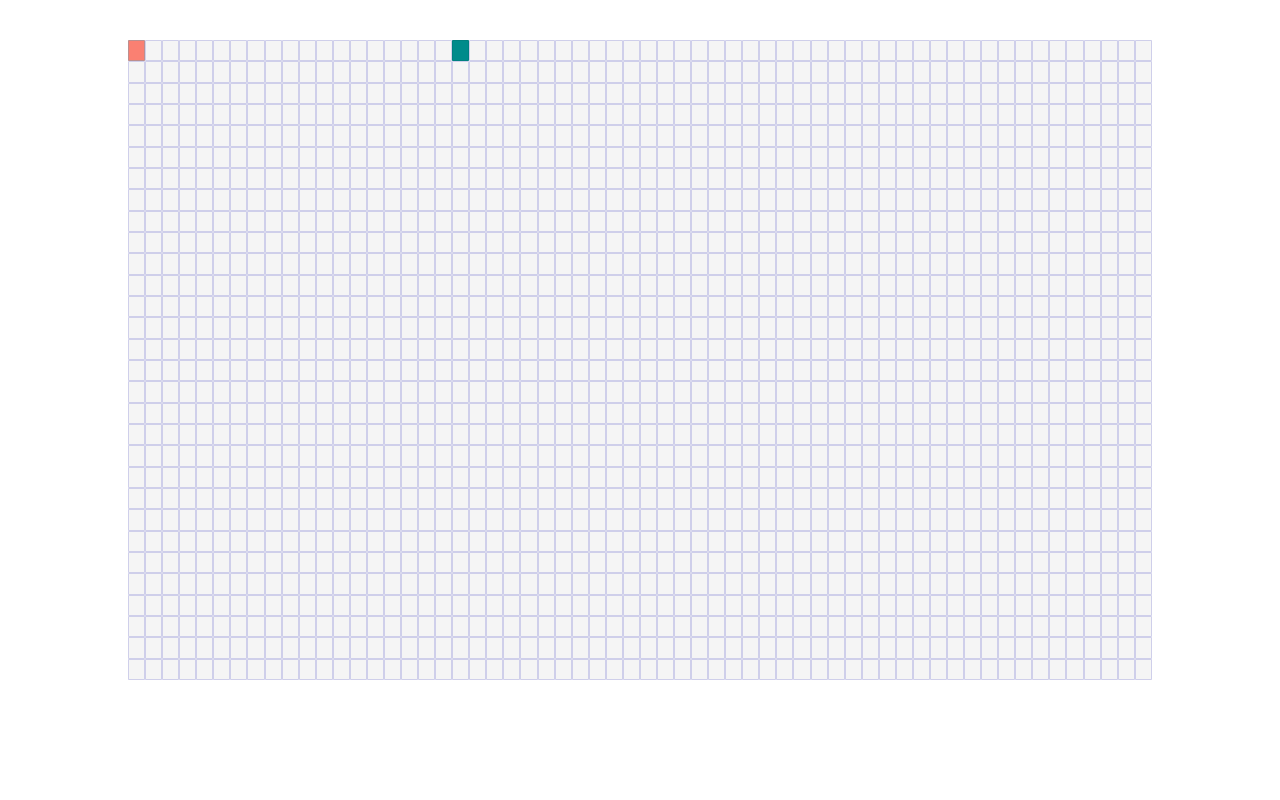
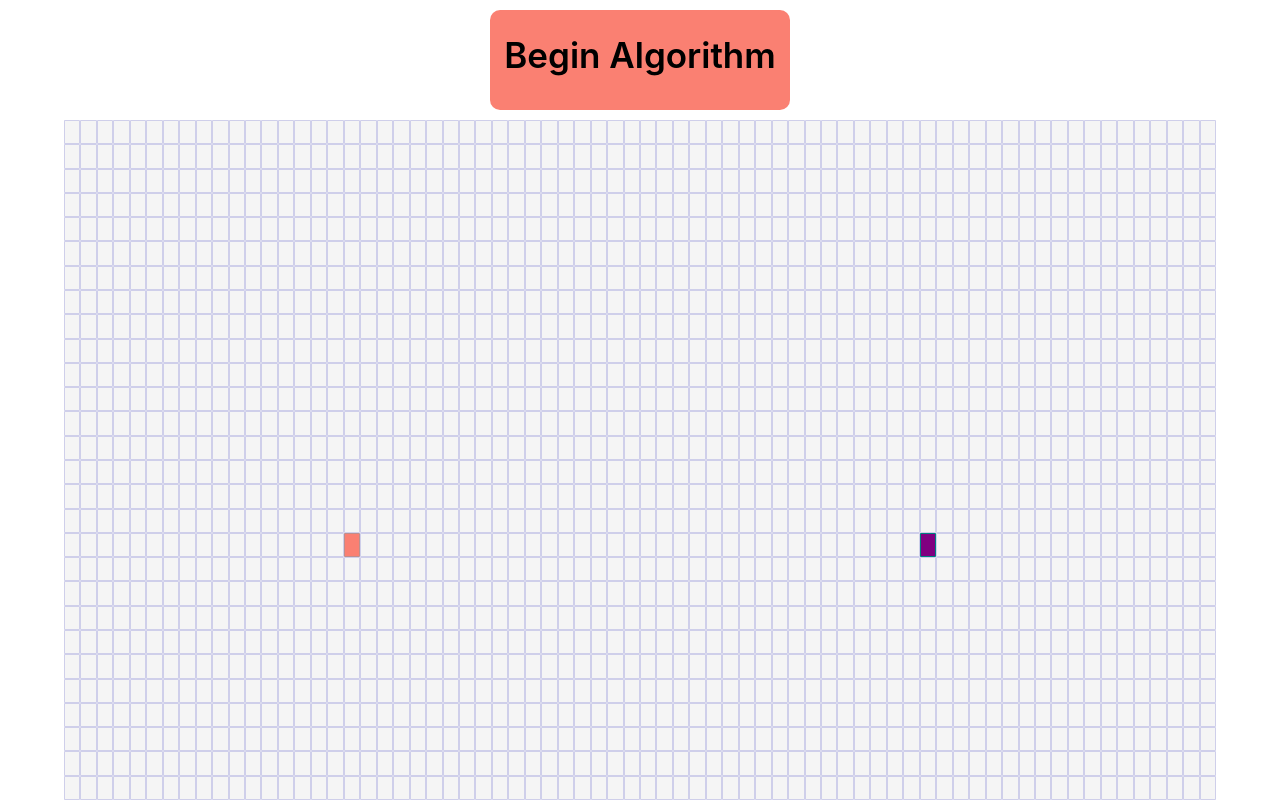
Before and after one commit to danieljaeim/AlGoggles, a React (Create React App) app: page / in a window 1280 px wide. Shown: the top 800 px of the page. Built offline with nearby package versions, Linux system fonts and the light colour scheme.

Commit message:
animation cascades properly, and implemented djikstra's fully

```diff
--- a/package.json
+++ b/package.json
@@ -8,7 +8,8 @@
     "@testing-library/user-event": "^7.2.1",
     "react": "^16.14.0",
     "react-dom": "^16.14.0",
-    "react-scripts": "3.4.3"
+    "react-scripts": "3.4.3",
+    "styled-components": "^5.2.0"
   },
   "scripts": {
     "start": "set PORT=3002 && react-scripts start",
--- a/public/index.html
+++ b/public/index.html
@@ -9,7 +9,7 @@
       name="description"
       content="Web site created using create-react-app"
     />
-    <link rel="apple-touch-icon" href="%PUBLIC_URL%/logo192.png" />
+    <!-- <link rel="apple-touch-icon" href="%PUBLIC_URL%/logo192.png" /> -->
     <!--
       manifest.json provides metadata used when your web app is installed on a
       user's mobile device or desktop. See https://developers.google.com/web/fundamentals/web-app-manifest/
--- a/src/Components/App.js
+++ b/src/Components/App.js
@@ -1,10 +1,17 @@
 import React from 'react';
 import Arena from '../Components/Arena';
+import Header from '../Components/Header';
 
-const width = 60; //make this 2x height
-const height = 30;
-const START_TILE = { x: 0, y: 0 };
-const END_TILE = { x: 19, y: 0 };
+import { calcDistance } from '../data/Algorithms';
+
+import PriorityQueue from '../data/PriorityQueue';
+
+// import algorithms from '../data/Algorithms';
+
+const width = 70; //make this 2x height
+const height = 35;
+const START_TILE = { x: Math.floor(width / 4), y: Math.floor(height / 2) };
+const END_TILE = { x: Math.floor(width * 3 / 4 ), y: Math.floor(height / 2) };
 
 class App extends React.Component {
 
@@ -14,7 +21,11 @@ class App extends React.Component {
     startTile: undefined,
     endTile: undefined,
     movingStart: false,
-    movingEnd: false
+    movingEnd: false,
+    currentAlgorithm: 'DIJKSTRAS', // add an early termination version and a populate weights version
+    startedAlgorithm: false,
+    foundEnd: false,
+    endStartDistance: Infinity
   };
 
   componentDidMount = () => {
@@ -25,19 +36,29 @@ class App extends React.Component {
 
     for (let i = 0; i < dataArr.length; i++) {
       for (let j = 0; j < dataArr[i].length; j++) {
+
+        let curTile = new Tile("REG", j, i);
+
         if (i === START_TILE.y && j === START_TILE.x) {
-          dataArr[i][j] = new Tile("START", j, i);
-          startTile = dataArr[i][j];
-          continue;
+          curTile.type = "START";
+          startTile = curTile;
         }
+
         if (i === END_TILE.y && j === END_TILE.x) {
-          dataArr[i][j] = new Tile("END", j, i);
-          endTile = dataArr[i][j];
-          continue;
+          curTile.type = "END";
+          endTile = curTile;
         }
-        dataArr[i][j] = new Tile("REG", j, i);
+
+        dataArr[i][j] = curTile;
       }
     }
+
+    dataArr.forEach((arr, y) => arr.forEach((tile, x) => {
+      if (y > 0) tile.adjacent.push(dataArr[y - 1][x]);
+      if (x < width - 1) tile.adjacent.push(dataArr[y][x + 1]);
+      if (y < height - 1) tile.adjacent.push(dataArr[y + 1][x]);
+      if (x > 0) tile.adjacent.push(dataArr[y][x - 1]);
+    }))
 
     this.setState({
       arenaArr: dataArr,
@@ -50,29 +71,28 @@ class App extends React.Component {
   updateArenaTile = (x, y, type) => {
     let { arenaArr, mouseDown, movingStart, movingEnd, startTile, endTile } = this.state;
     if (!mouseDown || movingStart || movingEnd) return;
-    console.log('calling update arena')
     if ((x === startTile.x && y === startTile.y) || (x === endTile.x && y === endTile.y)) return;
 
-    // let arenaCpy = [...arenaArr];
-    arenaArr[y][x].type = arenaArr[y][x] === "WALL" ? "" : "WALL";
+    arenaArr[y][x].lit = false;
+    arenaArr[y][x].visited = false;
+    arenaArr[y][x].type = arenaArr[y][x].type === "WALL" ? "REG" : "WALL";
     this.setState({ arenaArr: arenaArr });
   }
 
   updateSpecial = (x, y, type) => {
-    console.log('calling updatespecial')
     if (type === "REG") {
       if (this.state.movingStart === true) {
-        let { arenaArr, startTile } = this.state;
+        let { arenaArr, startTile, endTile } = this.state;
         arenaArr[startTile.y][startTile.x].type = "REG";
         arenaArr[y][x].type = "START";
-        this.setState({ startTile: arenaArr[y][x], movingStart: false });
+        this.setState({ startTile: arenaArr[y][x], movingStart: false, endStartDistance: calcDistance(x, endTile.x, y, endTile.y) });
         return;
       }
       if (this.state.movingEnd === true) {
-        let { arenaArr, endTile } = this.state;
+        let { arenaArr, startTile, endTile } = this.state;
         arenaArr[endTile.y][endTile.x].type = "REG";
         arenaArr[y][x].type = "END";
-        this.setState({ endTile: arenaArr[y][x], movingEnd: false });
+        this.setState({ endTile: arenaArr[y][x], movingEnd: false, endStartDistance: calcDistance(x, startTile.x, y, startTile.y) });
         return;
       }
     }
@@ -86,18 +106,133 @@ class App extends React.Component {
     }
   }
 
-  beginDijkstra = () => {
+  resetAlgorithm = async () => {
 
+    let { arenaArr } = this.state;
+
+    arenaArr.forEach(arr => arr.forEach(tile => {
+      tile.lit = false;
+      tile.avisited = false;
+    }));
+
+    this.setState({ startedAlgorithm: false })
+
+    // this.beginAlgorithm();
+  }
+
+  beginAlgorithm = () => {
+
+    let { currentAlgorithm, startTile, endTile, arenaArr } = this.state;
+
+    this.setState({ startedAlgorithm: true });
+
+    this.forceUpdate()
+
+    switch (currentAlgorithm) {
+      case "DIJKSTRAS":
+        this.beginDijkstra();
+        break;
+      default:
+        return;
+    }
+  }
+
+  beginDijkstra = async () => {
+    let { arenaArr, startTile, endTile } = this.state;
+
+    let distances = {};
+    let trace = {};
+    let pq = new PriorityQueue();
+
+    arenaArr.forEach(arr => arr.forEach(tile => {
+      if (tile !== startTile) {
+        let tileKey = tile.y + ' ' + tile.x;
+        tile.lit = false;
+        distances[tileKey] = Infinity;
+        trace[tileKey] = null;
+      }
+    }));
+
+    startTile.avisited = true;
+    startTile.distance = 0;
+    distances[startTile.y + ' ' + startTile.x] = 0;
+
+    pq.enqueue(startTile, 0);
+    let highestDistance = 0;
+    let furthestNode;
+
+    // let foundEnd = false; adding this foundEnd condition makes the graph look a lot less interesting :P
+    let foundEnd = false;
+
+    while (!pq.isEmpty()) {
+      let curNode = pq.dequeue().elem;
+      let curDistance = curNode.distance;
+      curNode.adjacent.forEach(neighbor => {
+        if (neighbor.type === "WALL") return;
+        neighbor.avisited = true;
+        let neighborDistance = Math.sqrt(Math.pow(endTile.y - neighbor.y, 2) + Math.pow(endTile.x - neighbor.x, 2))
+        let alt = (curDistance + neighborDistance);
+        let key = neighbor.y + ' ' + neighbor.x;
+        if (alt < distances[key]) {
+          distances[key] = alt;
+          trace[key] = curNode.y + ' ' + curNode.x;
+          pq.enqueue(neighbor, alt);
+          if (alt > highestDistance) {
+            highestDistance = alt;
+            furthestNode = neighbor;
+          }
+
+        }
+
+        if (neighbor.y == endTile.y && neighbor.x == endTile.x) {
+          console.log('found end at', neighbor.x + ' ' + neighbor.y)
+          foundEnd = true;
+        }
+
+      });
+    }
+
+    let endKey = endTile.y + ' ' + endTile.x;
+    let startKey = startTile.y + ' ' + startTile.x;
+
+    let path = [];
+    let lastStep = endKey;
+
+    while (lastStep !== startKey) {
+      path.push(lastStep);
+      lastStep = trace[lastStep];
+    }
+
+    console.log(path.length, highestDistance, furthestNode)
+
+    this.setState({ endStartDistance: path.length - 1 })
+
+    path = path.reverse();
+    return this.triggerVisualizePath(path);
+  }
+
+  triggerVisualizePath = (path) => {
+    path.pop();
+    let { arenaArr } = this.state;
+    for (let str of path) {
+      let tStr = str.split(' ');
+      arenaArr[tStr[0]][tStr[1]].lit = true;
+    }
   }
 
   render() {
 
-    const { arenaArr, mouseDown, movingStart, movingEnd } = this.state;
+    const { arenaArr, mouseDown, movingStart, movingEnd, startTile, endTile, endStartDistance, startedAlgorithm } = this.state;
 
     return (
       <div onMouseDown={_ => this.setState({ mouseDown: true })}
         onMouseUp={_ => this.setState({ mouseDown: false })}>
-        <Arena arena={arenaArr}
+        <Header beginAlgorithm={this.beginAlgorithm} resetAlgorithm={this.resetAlgorithm} startedAlgorithm={startedAlgorithm} />
+        <Arena
+          startedAlgorithm={startedAlgorithm}
+          arena={arenaArr}
+          startTile={startTile}
+          endTile={endTile}
           width={width}
           height={height}
           mouseDown={mouseDown}
@@ -105,6 +240,7 @@ class App extends React.Component {
           updateSpecial={this.updateSpecial}
           movingStart={movingStart}
           movingEnd={movingEnd}
+          endStartDistance={endStartDistance}
         />
       </div>
     );
@@ -116,6 +252,9 @@ class Tile {
   constructor(type, x, y) {
     this.x = x;
     this.y = y;
+    this.avisited = false;
+    this.distance = null;
+    this.adjacent = [];
     this.type = type;
     this.lit = false;
     this.sorted = false;
@@ -129,6 +268,10 @@ class Tile {
     return this.lit;
   }
 
+  visited() {
+    return this.avisited;
+  }
+
   isSorted() {
     return this.sorted;
   }
--- a/src/Components/Arena.js
+++ b/src/Components/Arena.js
@@ -3,19 +3,16 @@ import '../css/Arena.css';
 import Tile from '../Components/Tile';
 
 class Arena extends React.Component {
-    constructor(props) {
-        super(props);
-        this.state = {
-
-        };
-    }
-
     render() {
 
-        let { arena, width, height, mouseDown, movingStart, movingEnd, updateSpecial, updateArenaTile } = this.props;
+        let { arena, width, height, mouseDown,
+            movingStart, movingEnd, updateSpecial,
+            updateArenaTile, startTile, endTile,
+            endStartDistance, startedAlgorithm } = this.props;
 
         return (
-            <div className="arena-container">
+            <div className="arena-container"
+                style={{ gridTemplateRows: `repeat(${height}, 1fr)`, gridTemplateColumns: `repeat(${width}, 1fr)` }}>
                 {arena ? arena.map((arr, y) => arr.map((tile, x) => {
                     return <Tile
                         key={x + ',' + y}
@@ -23,6 +20,11 @@ class Arena extends React.Component {
                         y={y}
                         width={width}
                         height={height}
+                        endStartDistance={endStartDistance}
+                        startTile={startTile}
+                        endTile={endTile}
+                        lit={tile.lit}
+                        visited={tile.avisited}
                         type={tile.type}
                         updateArenaTile={updateArenaTile}
                         updateSpecial={updateSpecial}
--- /dev/null
+++ b/src/Components/Header.js
@@ -0,0 +1,19 @@
+import React from 'react';
+import '../css/Header.css';
+
+class Header extends React.Component {
+    render() {
+
+        let { beginAlgorithm, resetAlgorithm, startedAlgorithm } = this.props;
+
+        return(
+            <div className="header-container">
+                <div className="btn-begin-algorithm" onClick={_ => !startedAlgorithm ? beginAlgorithm() : resetAlgorithm() }>
+                    {!startedAlgorithm ? 'Begin Algorithm' : 'Reset Algorithm'}
+                </div>
+            </div>
+        )
+    }
+}
+
+export default Header;
--- a/src/Components/Tile.js
+++ b/src/Components/Tile.js
@@ -1,28 +1,34 @@
 import React from 'react';
 import '../css/Tile.css';
+import { calcDistance } from '../data/Algorithms';
+
+const visitDelay = 0.15;
 
 class Tile extends React.Component {
-    constructor(props) {
-        super(props);
-        this.state = {};
-    }
+    render() {
+        let { x, y, lit, visited, startTile, endStartDistance, endTile, width, height, type, mouseDown, movingStart, movingEnd, updateArenaTile, updateSpecial } = this.props;
 
-    render() {
-        let {x, y, lit, width, height, type, mouseDown, movingStart, movingEnd, updateArenaTile, updateSpecial } = this.props;
+        // let endDist = calcDistance(endTile.x, x, endTile.y, y);
+        let startDist = calcDistance(startTile.x, x, startTile.y, y);
 
-        let onClickFunc = () => updateSpecial(x, y, type);
-        let onMouseDownFunc = movingStart || movingEnd ? () => {return null} : () => updateArenaTile(x, y, type);
-        let onMouseOverFunc = !mouseDown || movingStart || movingEnd ? () => {return null} : () => updateArenaTile(x, y);
+        let movingState = (type === "START" && movingStart) || (type === "END" && movingEnd) ? ' moving forwards' : '';
+        let litState = lit && !(type === "END" || type === "START");
+        let visitState = visited && !(type === "END" || type === "START");
 
-        let movingState = (type == "START" && movingStart) || (type == "END" && movingEnd) ? ' moving' : '';
+        let delay = startDist;
+        let litAnimation = litState ? `.1s light-up linear ${delay * .1 + visitDelay * endStartDistance}s forwards running, ` : '';
+        let visitAnimation = visitState ? `1s visited linear ${delay * visitDelay}s forwards` : '';
+        // keep this as ${endStartDistance * delay * visitDelay} for some cool effects
 
         return (
-            <div className={type + ' tile-container' + movingState + (lit ? ' tile-lit' : '')}
-                style={{ width: `calc((80vw - ${width * 2}px) / ${width})`, height: `calc((80vh - ${height * 2}px) / ${height})`}}
-                onClick={_ => onClickFunc()}
-                onMouseDown={_ => onMouseDownFunc()}
-                onMouseOver={_ => onMouseOverFunc()}>
-            </div>
+            <div className={type + ' tile-container ' + movingState + x + ' ' + y}
+                style={{
+                    animation: litAnimation + visitAnimation,
+                    animationDelay: delay
+                }}
+                onClick={_ => updateSpecial(x, y, type)}
+                // onMouseDown={_ => updateArenaTile(x, y, type)} />
+                onMouseOver={_ => updateArenaTile(x, y, type)} />
         );
     }
 }
--- a/src/css/Arena.css
+++ b/src/css/Arena.css
@@ -1,12 +1,11 @@
 .arena-container {
     position: relative;
-    display: flex;
-    flex-wrap: wrap;
-    width: 80vw;
-    left: 10vw;
+    display: grid;
+    /* flex-wrap: wrap; */
+    width: 90vw;
+    left: 5vw;
     min-width: 1000px;
     height: 80vh;
-    top: 5vh;
     min-height: 850px;
     align-content: flex-start;
     /* border: 1px black solid; */
--- /dev/null
+++ b/src/css/Header.css
@@ -0,0 +1,25 @@
+.header-container {
+    position: relative;
+    /* border: 1px black solid; */
+    width: 100%;
+    height: 120px;
+}
+
+.btn-begin-algorithm {
+    position: relative;
+    width: 300px;
+    height: 100px;
+    top: 10px;
+    background-color: salmon;
+    left: calc((100% - 300px) / 2);
+    border-radius: 10px;
+    font-size: 35px;
+    text-align: center;
+    line-height: 90px;
+    font-weight: 600;
+}
+
+.btn-begin-algorithm:hover {
+    cursor: pointer;
+    background-color: palevioletred;
+}
--- a/src/css/Tile.css
+++ b/src/css/Tile.css
@@ -1,17 +1,35 @@
 .tile-container {
     position: relative;
+    display: inline-block;
     border-radius: 5%;
-    border: 1px solid #CFCFEA;
-    background-color: whitesmoke;
-    /* margin: .5px; */
-    /* font-size: 10px; */
     text-align: center;
     font-weight: 600;
 }
 
+.tile-lit {
+    /* background-color: orange; */
+    animation: 1s light-up linear forwards;
+}
+
+@keyframes light-up {
+    0% {
+        background-color: black;
+        border: 2px solid whitesmoke;
+    }
+    100% {
+        border: 2px solid purple;
+        background-color: black;
+    }
+}
+
+.REG {
+    border: 1px solid #CFCFEA;
+    background-color: whitesmoke;
+}
+
 .END {
     border: 1px teal solid;
-    background-color: darkcyan;
+    background-color: purple;
 }
 
 .START {
@@ -47,6 +65,7 @@
 }
 
 .moving {
+    animation-delay: .5s;
     animation: 1s infinite border-flashing linear alternate;
 }
 
@@ -59,3 +78,45 @@
         border-color: black;
     }
 }
+
+.visited {
+    /* transform: scale(1);
+    transition: all 450ms cubic-bezier(0.23, 1, 0.320, 1) 0ms; */
+    /* animation: 3s visited ease-in-out forwards; */
+    /* background-color: beige; */
+}
+
+@keyframes visited {
+    0% {
+        border-radius: 50%;
+        transform: scale(.2);
+        transition: all 100ms cubic-bezier(0.23, 1, 0.320, 1) 0ms;
+        background-color: #D7D9CE;
+        border-color: goldenrod;
+    }
+
+    30% {
+        transform: scale(.5);
+        transition: all 50ms cubic-bezier(0.23, 1, 0.320, 1) 0ms;
+        background-color: #13505B;
+    }
+
+    50% {
+        border-radius: 20%;
+        transform: scale(.7);
+        background-color: #0C7489;
+    }
+
+    70% {
+        transform: scale(1);
+        background-color: #119DA4;
+    }
+
+    99% {
+        background-color: #00CCB1;
+    }
+
+    100% {
+        background-color: bisque;
+    }
+}
--- /dev/null
+++ b/src/data/Algorithms.js
@@ -0,0 +1,5 @@
+let calcDistance = (x1, x2, y1, y2) => {
+    return Math.sqrt(Math.pow(y1 - y2, 2) + Math.pow(x1 - x2, 2)).toFixed(4);
+}
+
+export { calcDistance }
--- /dev/null
+++ b/src/data/PriorityQueue.js
@@ -0,0 +1,64 @@
+export default class PriorityQueue {
+    constructor() {
+        this.items = [];
+    }
+
+    enqueue(elem, priority) {
+        let qNode = new QueueNode(elem, priority);
+
+        if (this.isEmpty()) {
+            this.items.push(qNode);
+            return;
+        }
+
+        if (this.items[this.items.length - 1].priority < qNode.priority) {
+            this.items.push(qNode);
+            return;
+        }
+
+        for (let i = 0; i < this.items.length; i++) {
+            if (this.items[i].priority > qNode.priority) {
+                this.items.splice(i, 0, qNode);
+                break;
+            }
+        }
+    }
+
+    rear() {
+        if (this.isEmpty()) {
+            return "Empty Queue";
+        }
+        return this.items[this.items.length - 1];
+    }
+
+    front() {
+        if (this.isEmpty()) {
+            return "Empty Queue";
+        }
+
+        return this.items[0];
+    }
+
+    // returns the zeroth element in my list (shortest weight)
+    dequeue() {
+        if (this.isEmpty()) {
+            return 'Empty Queue';
+        }
+        return this.items.shift();
+    }
+
+    isEmpty() {
+        return this.items.length === 0;
+    }
+
+    print() {
+        return this.items.map(i => i.elem.y + ' ' + i.elem.x);
+    }
+}
+
+class QueueNode {
+    constructor(elem, priority) {
+        this.elem = elem;
+        this.priority = priority;
+    }
+}
```
Also changed, not shown: 1 other file (tests, documents, lock files or other folders).
